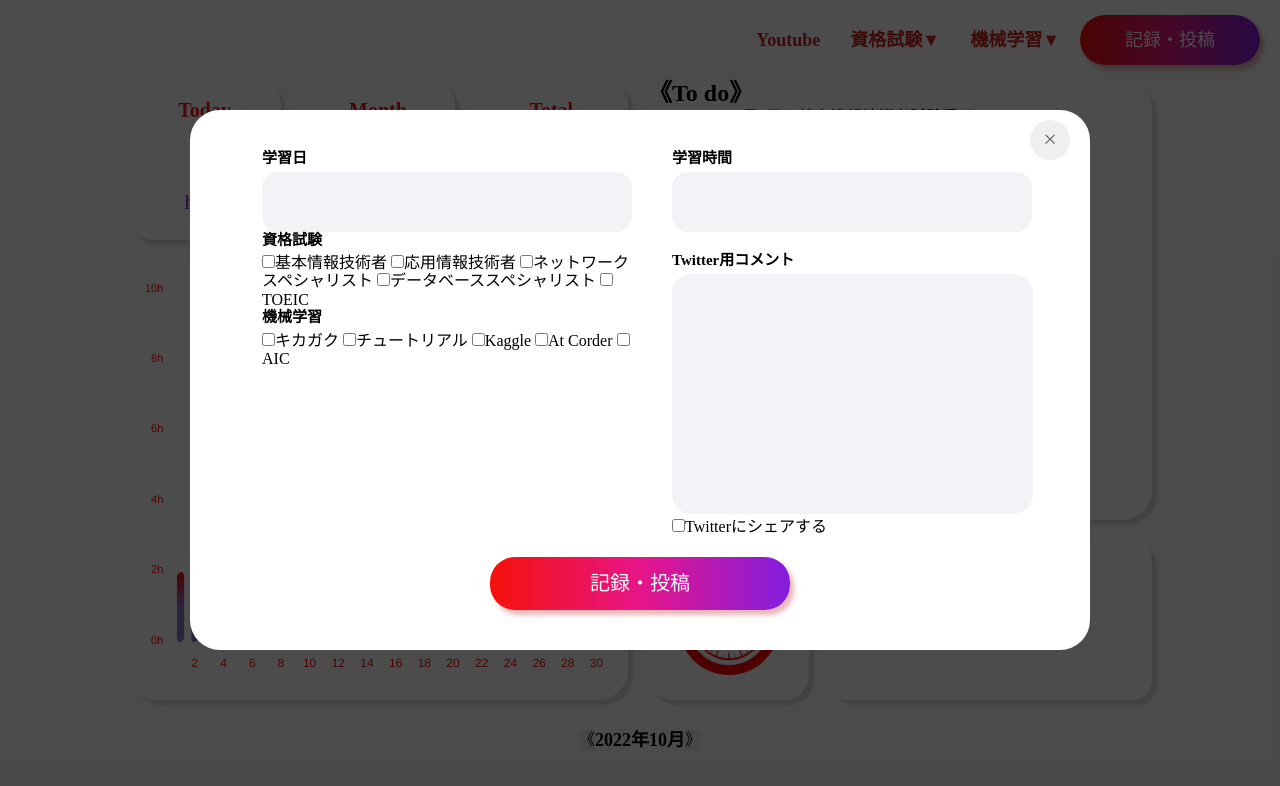
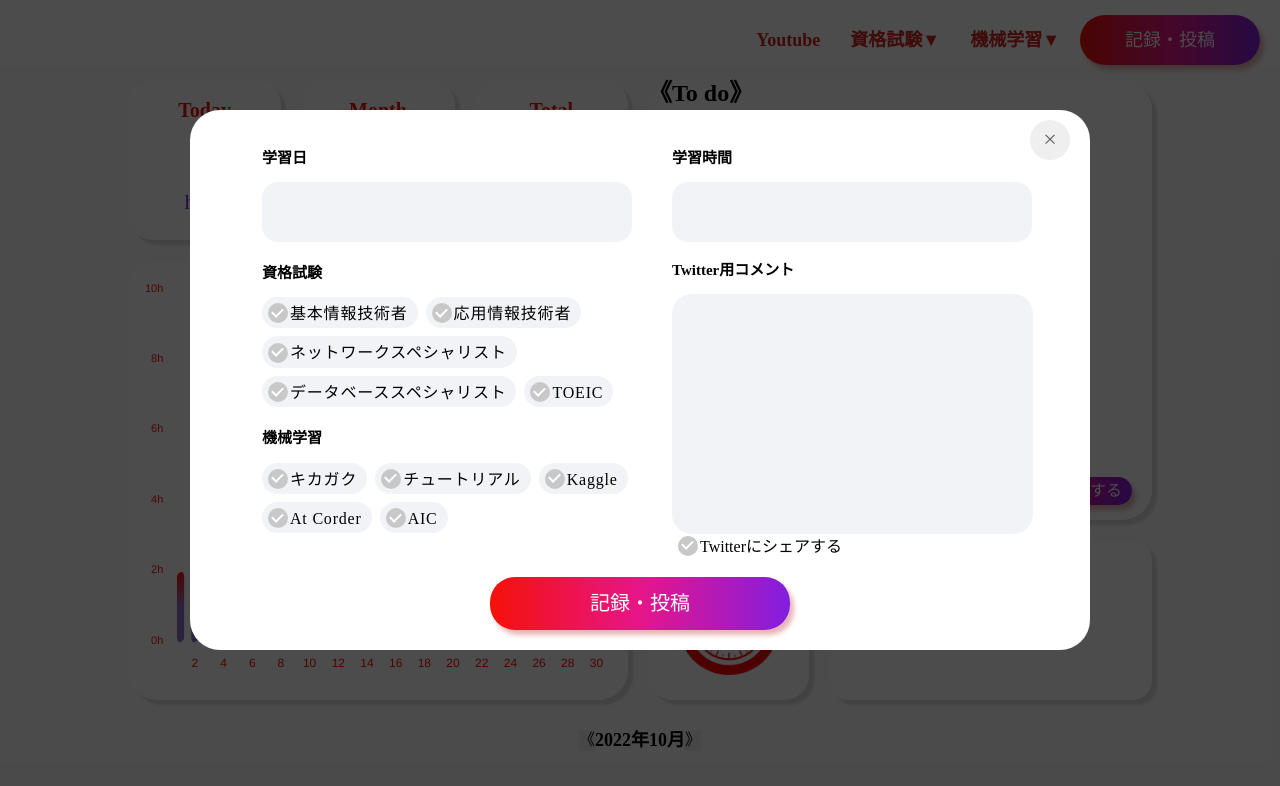
Before and after one commit to Yuma-Tsukakoshi/webapp-personal, a plain HTML site: page index.html in a window 1280 px wide. Both pictures are taken after a click on the button "記録・投稿". Drawn offline with nearby package versions, Linux system fonts and the light colour scheme.

Commit message:
checkbox finish

```diff
--- a/assets/css/style.css
+++ b/assets/css/style.css
@@ -22,6 +22,77 @@ button{
 textarea,
 input{
   border: none;
+}
+input[type=checkbox]{
+  display: none;
+}
+input[type=checkbox]:checked{
+  display: none;
+}
+input[type=checkbox]+label{
+  box-sizing: border-box;
+  cursor: pointer;
+  padding: 8px 10px 5px 28px;
+  position: relative;
+  width: auto;
+}
+input[type=checkbox] + label::before{
+  position: absolute;
+  top: 45%;
+  left: 6px;
+  display: block;
+  margin-top: -8px;
+  width: 20px;
+  height: 20px;
+  content: "";
+  background: #c8c8c9;
+  border-radius: 50%;
+}
+input[type=checkbox] + label::after {
+  border-right: 2px solid #fff;
+  border-bottom: 2px solid #fff;
+  content: '';
+  display: block;
+  height: 9px;
+  left: 12px;
+  margin-top: -7px;
+  position: absolute;
+  top: 50%;
+  transform: rotate(45deg);
+  width: 5px;
+}
+input[type=checkbox]:checked + .label {
+  box-sizing: border-box;
+  background-color: #f8d6d3;
+  cursor: pointer;
+  padding: 8px 10px 5px 28px;
+  position: relative;
+  width: auto;
+}
+input[type=checkbox]:checked + label::before{
+  position: absolute;
+  top: 45%;
+  left: 6px;
+  display: block;
+  margin-top: -8px;
+  width: 20px;
+  height: 20px;
+  content: '';
+  background: #ff0000;
+  border-radius: 50%;
+}
+input[type=checkbox]:checked + label::after {
+  border-right: 2px solid #fff;
+  border-bottom: 2px solid #fff;
+  content: '';
+  display: block;
+  height: 9px;
+  left: 12px;
+  margin-top: -7px;
+  position: absolute;
+  top: 50%;
+  transform: rotate(45deg);
+  width: 5px;
 }
 
 /* header */
@@ -105,7 +176,6 @@ input{
 
 /* modal */
 .modal{
-  /* display: none; */
   position: absolute;
   inset: 0;
 }
@@ -181,11 +251,11 @@ input{
 .modal-right-side{
   margin-left: 20px;
 }
-.study-date{}
+/* .study-date{} */
 .modal-title{
   font-size: 15px;
   font-weight: bold;
-  margin-bottom: 5px;
+  margin-bottom: 15px;
 }
 .study-date-box{
   height: 7.5vh;
@@ -193,10 +263,14 @@ input{
   border-radius: 16px;
   cursor: pointer;
 }
-.study-contents{}
-.test-contents{}
-.machine-contents{}
-.study-time{}
+/* .study-contents{} */
+.test-contents{
+  margin-top: 23px;
+}
+.machine-contents{
+  margin-top: 23px;
+}
+/* .study-time{} */
 .study-time-box{
   height: 7.5vh;
   width: 360px;
@@ -217,10 +291,25 @@ input{
   border-radius: 25px;
   font-size: 20px;
 }
-.checkbox-test-contents{}
-.checkbox-machine-list{}
-.checkbox{}
-.label{}
+.checkbox-test-list{
+  display: flex;
+  flex-wrap: wrap;
+  gap: 8px;
+  padding: 0;
+  margin: 0;
+}
+.checkbox-machine-list{
+  display: flex;
+  flex-wrap: wrap;
+  gap: 8px;
+  padding: 0;
+  margin: 0;
+}
+.label{
+  background-color: #f2f3f7;
+  border-radius: 30px;
+  letter-spacing: 0.05em;
+}
 
 /* modal-loading */
 .circle{
@@ -261,7 +350,7 @@ input{
   text-align: center;
   margin-top: 18%;
 }
-.record-wrapper{}
+/* .record-wrapper{} */
 .record-title{
   display: block;
   color: #bc72e7;
@@ -337,15 +426,23 @@ input{
   margin-bottom: 20px;
   height: 55vh;
   border-radius: 30px;
+  position: relative;
 }
-.Todo-title{}
+/* .Todo-title{} */
 .Todo-textarea{
   margin-left: 30px;
   resize: none;
   outline: none;
-  /* border: 4px solid;
-  border-image: linear-gradient(to right ,rgb(245, 17, 9) 0%,rgb(231, 21, 137) 50%,rgb(130, 30, 224) 100%) 1; */
 }
+.button.button-Todo{
+  display: block;
+  right: 0;
+  position: absolute;
+  border-radius: 15px;
+  padding: 5px 10px;
+  bottom: 15px;
+}
+
 .bar-gragh{
   height:55vh;
   margin-top: 20px;
--- a/assets/js/modal.js
+++ b/assets/js/modal.js
@@ -1,10 +1,17 @@
 'use strict';
 
 $('.modal').hide()
+$('.modal-Todo').hide()
 $('#js-buckModal').hide()
 
 $('#js-openModal').click(function(){
   $('.modal').fadeIn(350)
+})
+$('#js-Todo-button').click(function(){
+  $('.modal').fadeIn(350)
+  $('.modal-top').hide()
+  $('.modal-Todo').fadeIn(350)
+
 })
 $('#js-closeModal').click(function(){
   $('.modal').fadeOut(250)
--- a/index.html
+++ b/index.html
@@ -79,7 +79,7 @@
                   <div class="test-contents">
                     <p class="modal-title">資格試験</p>
                     <!-- inputの後にlabelタグ作ることで文字を押してもチェックボックス反応 -->
-                    <div class="checkbox-test-contents">
+                    <div class="checkbox-test-list">
                       <input type="checkbox" id="check1" class="checkbox" name="test" value=""><label for="check1" class="label">基本情報技術者</label>
                       <input type="checkbox" id="check2" class="checkbox" name="test" value=""><label for="check2" class="label">応用情報技術者</label>
                       <input type="checkbox" id="check3" class="checkbox" name="test" value=""><label for="check3" class="label">ネットワークスペシャリスト</label>
@@ -91,7 +91,9 @@
                     <p class="modal-title">機械学習</p>
                     <div class="checkbox-machine-list">
                       <input type="checkbox" id="check11" class="checkbox" name="machine" value=""><label for="check11" class="label">キカガク</label>
-                      <input type="checkbox" id="check12" class="checkbox" name="machine" value=""><label for="check12" class="label">チュートリアル<label>
+
+                      <input type="checkbox" id="check12" class="checkbox" name="machine" value=""><label for="check12" class="label">チュートリアル</label>
+
                       <input type="checkbox" id="check13" class="checkbox" name="machine" value=""><label for="check13" class="label">Kaggle</label>
                       <input type="checkbox" id="check14" class="checkbox" name="machine" value=""><label for="check14" class="label">At Corder</label>
                       <input type="checkbox" id="check15" class="checkbox" name="machine" value=""><label for="check15" class="label">AIC</label>
@@ -107,7 +109,7 @@
                 <div class="twitter">
                   <p class="modal-title">Twitter用コメント</p>
                   <textarea name="" id="" cols="34" rows="14" class="modal-box twitter-box"></textarea>
-                  <input type="checkbox" id="check21" class="checkbox" name="twitter" value=""><label for="check21" class="label">Twitterにシェアする</label>
+                  <input type="checkbox" id="check21" class="checkbox" name="twitter" value=""><label for="check21" class="share-text">Twitterにシェアする</label>
                 </div>
               </div>
             </div>
@@ -130,6 +132,10 @@
             </div>
           </section>
 
+          <!-- To-do -->
+          <section class="modal-Todo">
+
+          </section>
         </div>
       </div>
     </div>
@@ -161,12 +167,11 @@
         <div class="box bar-gragh" id="bar"></div>
       </div>
       <div class="right-side">
-        <div class="box Todo">
+        <div class="box Todo ">
           <h2 class="Todo-title">《To do》</h2>
           <textarea name="" id="" cols="51" rows="21" class="Todo-textarea">
-            10月5日に基本情報技術者試験受ける
-            11月23日に基本情報技術者資格取る
           </textarea>
+          <button class="button button-Todo" id="js-Todo-button">To doを追加する</button>
         </div>
         <div class="sub-functions">
           <div class="box timer">
@@ -174,7 +179,7 @@
               <img src="./assets/img/stop-watch.png" alt="">
             </figure>
           </div>
-          <div class="box countdown">カウントダウン機能(締め切りなど)</div>
+          <div class="box countdown"></div>
         </div>
       </div>
     </div>
```
